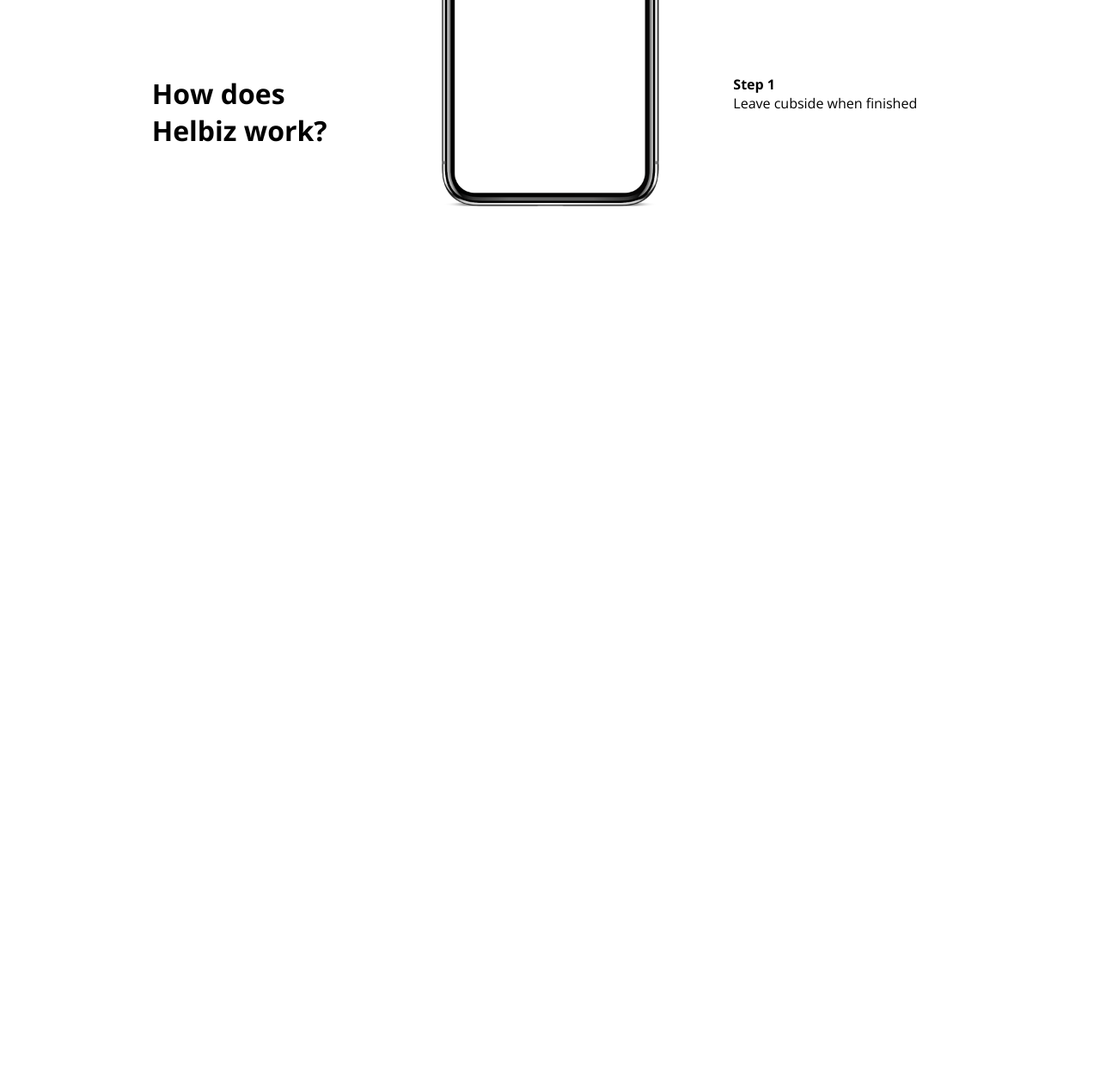
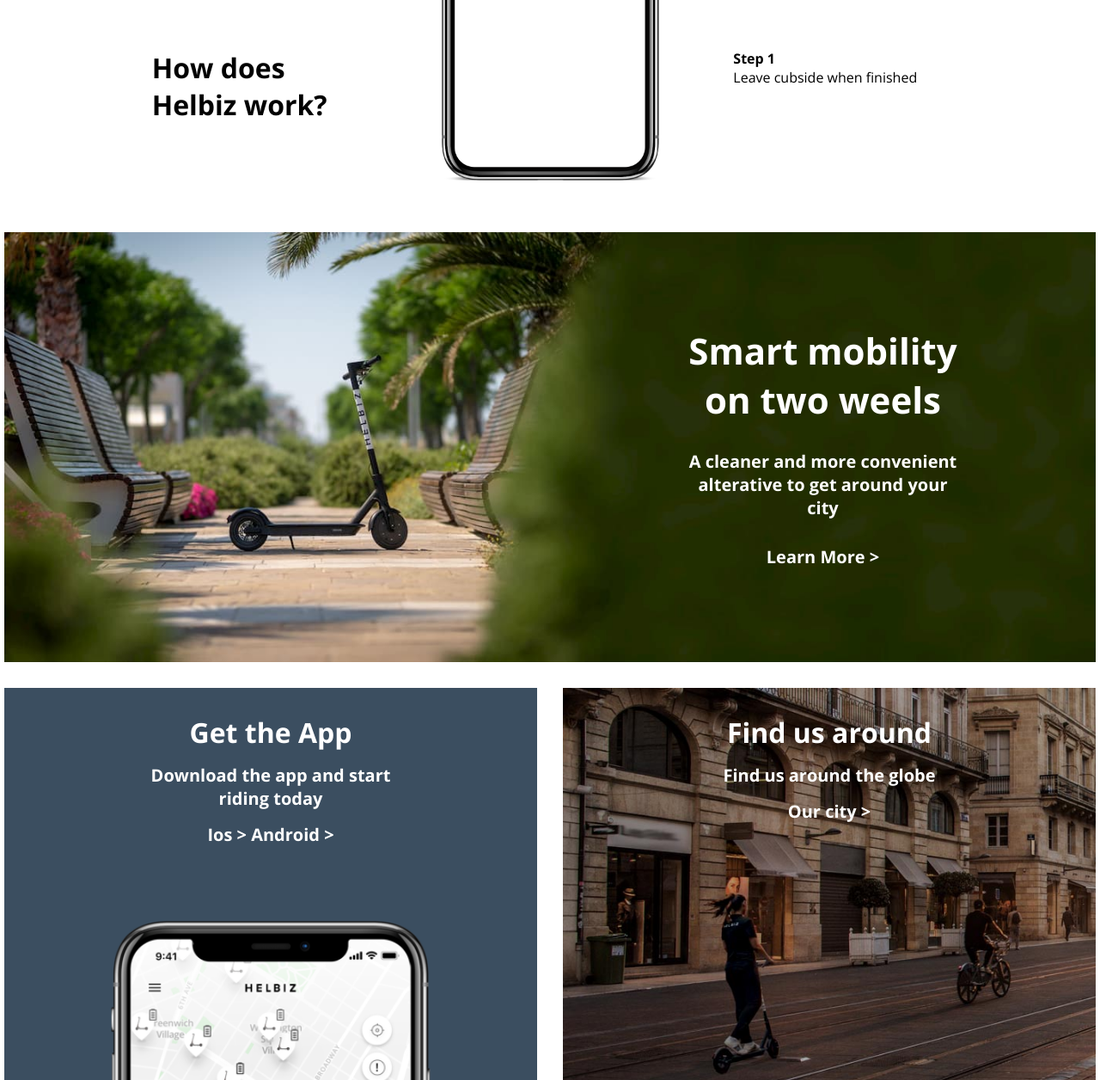
Before and after one commit to alessandro-lo-presti/html-css-helbiz, a plain HTML site: page index.html in a window 1280 px wide. Shown: the part 1544-2800 px from the top of the page at 86% size. Before the commit the page ends 1844 px from the top, so only its background shows below. Drawn offline with nearby package versions, Linux system fonts and the light colour scheme.

Commit message:
second-section lg-md-sm final look

```diff
--- a/css/style.css
+++ b/css/style.css
@@ -99,7 +99,7 @@
   margin-left: calc(100% / 12 / 3 * 2);
 }
 
-.bikes-section h2 {
+.bikes-section h3 {
   padding-top: 30px;
 }
 
@@ -143,6 +143,83 @@
   font-size: 32px;
 }
 
+/* photo-section */
+.photo-section {
+  padding: 0;
+  font-weight: bold;
+}
+
+.photo-section .row:first-child {
+  margin-bottom: 30px;
+}
+
+.photo-section .row:first-child .container {
+  height: 500px;
+  background-image: url("../img/scooter.f0a0397.jpg");
+  background-repeat: no-repeat;
+  background-size: cover;
+}
+
+.photo-section .box {
+  height: 500px;
+  position: relative;
+}
+
+.photo-section .row .box div{
+  position: absolute;
+  top: 50%;
+  left: 50%;
+  transform: translate(-50%, -50%);
+  color: white;
+  font-size: 20px;
+}
+
+.photo-section .row:first-child .box h3{
+  font-size: 42px;
+}
+
+.photo-section .row:first-child .box p {
+  margin: 30px 0;
+}
+
+.photo-section .row:last-child .box div{
+  top: 0;
+  left: 50%;
+  transform: translateX(-50%);
+}
+
+.photo-section .row:last-child .box h3{
+  margin-top: 30px;
+  font-size: 32px;
+}
+
+.photo-section .row:last-child .box p {
+  margin: 15px 0;
+}
+
+.photo-section .box a{
+  color: white;
+}
+
+.photo-section .row:last-child .box {
+  width: calc(100% / 12 * 6 - 15px);
+}
+
+.photo-section .row:last-child .box:first-child{
+  margin-right: 30px;
+  background-color: #3b4e60;
+  background-image: url("../img/iphone-bg.2dae1bd.png");
+  background-repeat: no-repeat;
+  background-size: 60%;
+  background-position: center 270px;
+}
+
+.photo-section .row:last-child .box:last-child{
+  background-image: url("../img/hero-bg.jpg");
+  background-repeat: no-repeat;
+  background-size: cover;
+}
+
 
 @media screen and (max-width: 768px) {
 
@@ -173,7 +250,7 @@
     font-size: normal;
   }
 
-  .phone-section h2{
+  .phone-section h3{
     margin-top: 60px;
     max-width: auto;
     font-size: 32px;
@@ -183,4 +260,14 @@
     margin: 30px auto 20px;
   }
 
+  /* photo-section */
+  .photo-section .row:last-child .box {
+    width: 100%;
+    margin: 0;
+  }
+
+  .photo-section .row:last-child .box:first-child {
+    margin-bottom: 30px;
+  }
+
 }
--- a/index.html
+++ b/index.html
@@ -120,7 +120,7 @@
 
           <div class="box col-sm-12 lg-display-none sm-display-block">
             <div>
-              <h2>How does Helbiz work?</h2>
+              <h3>How does Helbiz work?</h2>
             </div>
           </div>
 
@@ -135,6 +135,50 @@
       </section>
       <!-- / phone-section -->
 
+      <!-- photo-section -->
+      <section class="photo-section text-center">
+
+        <div class="row">
+          <div class="container">
+            <div class="box col-lg-6 col-lg-offset-6">
+              <div>
+                <h3>Smart mobility on two weels</h3>
+                <p>A cleaner and more convenient alterative to get around your city</p>
+                <a href="#">Learn More ></a>
+              </div>
+            </div>
+          </div>
+        </div>
+
+        <div class="row">
+          <div class="container">
+
+            <div class="box col-lg-6 col-sm-12">
+              <div>
+                <h3>Get the App</h3>
+                <p>Download the app and start riding today</p>
+                <a href="#">Ios ></a> <a href="#">Android ></a>
+              </div>
+            </div>
+
+            <div class="box col-lg-6 col-sm-12">
+              <div>
+                <h3>Find us around</h3>
+                <p>Find us around the globe</p>
+                <a href="#">Our city ></a>
+              </div>
+            </div>
+
+          </div>
+        </div>
+
+      </section>
+      <!-- / photo-section -->
+
+      <section>
+
+      </section>
+
     </main>
     <!-- / main -->
 
```
